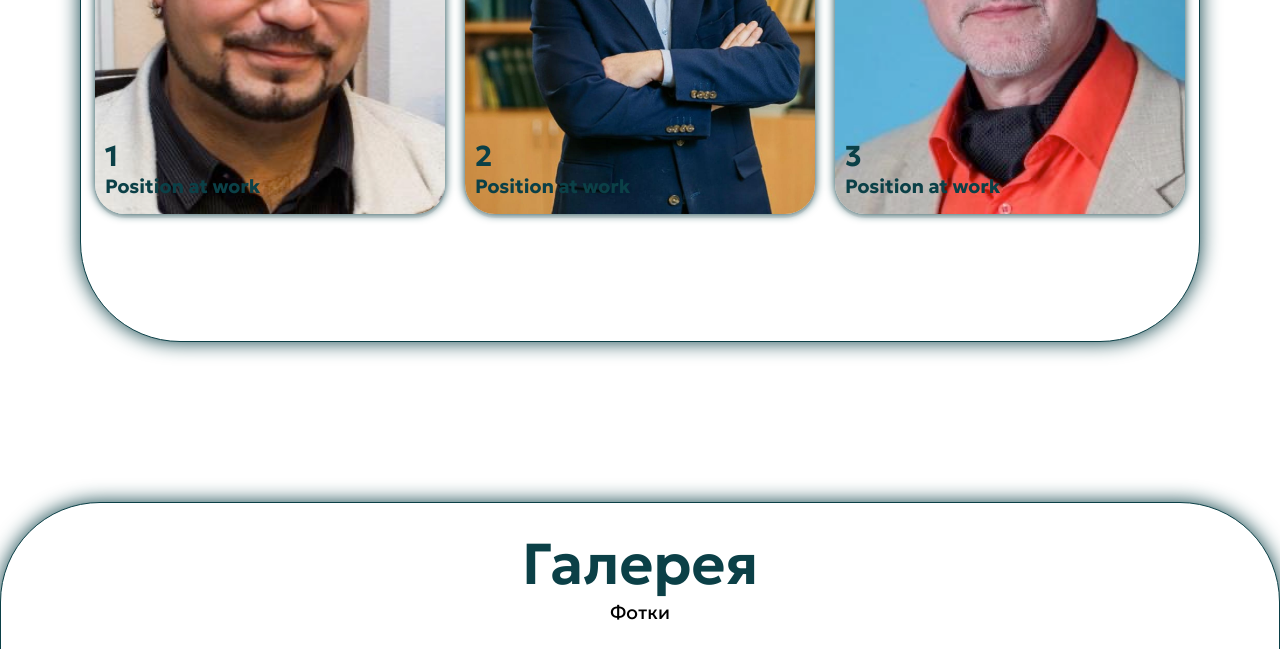
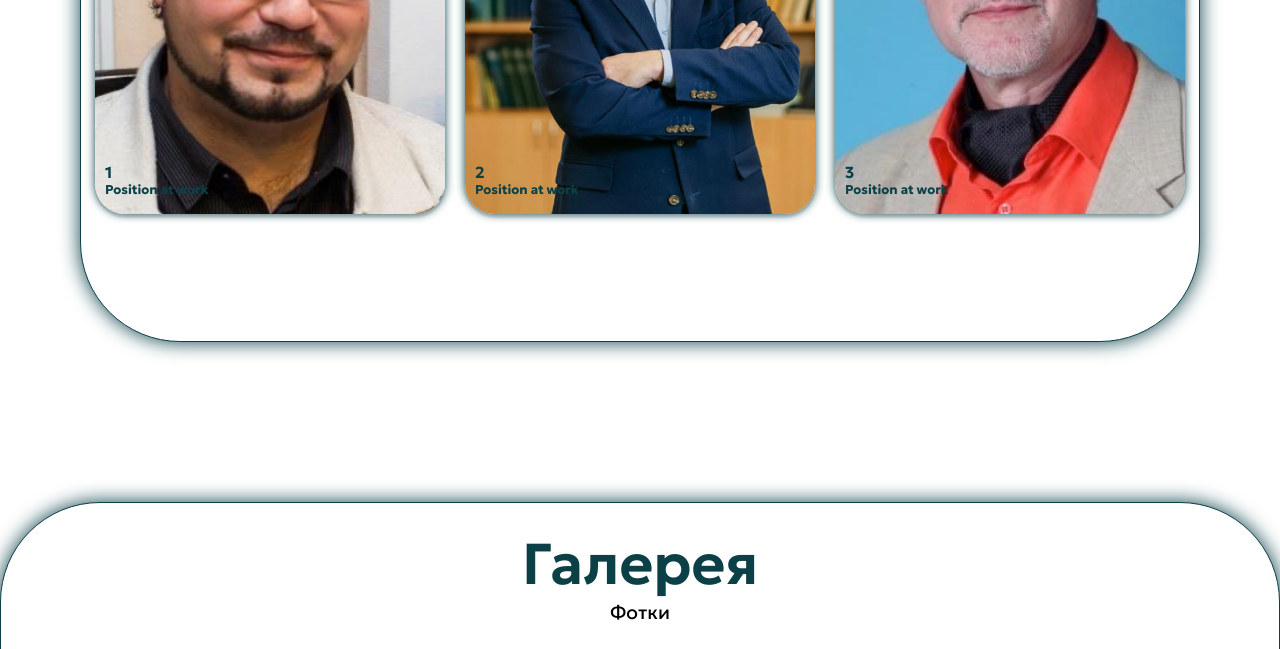
Before and after one commit to VeDVeX/Site_IKNT, a plain HTML site: page index.html in a window 1280 px wide. Shown: the part 3520-4169 px from the top of the page. Drawn offline with nearby package versions, Linux system fonts and the light colour scheme.

Commit message:
Update slider.css

```diff
--- a/assets/css/slider.css
+++ b/assets/css/slider.css
@@ -94,14 +94,14 @@
 .slide-maintitle {
     color: #0b4047;
     max-width: 100%;
-    font-size: 1.8rem;
+    font-size: 1.0rem;
 
 }
 
 .slide-subtitle {
     color: #0b4047;
     max-width: 100%;
-    font-size: 1.2rem;
+    font-size: 0.8rem;
 }
 
 .slider-buttons {
```
